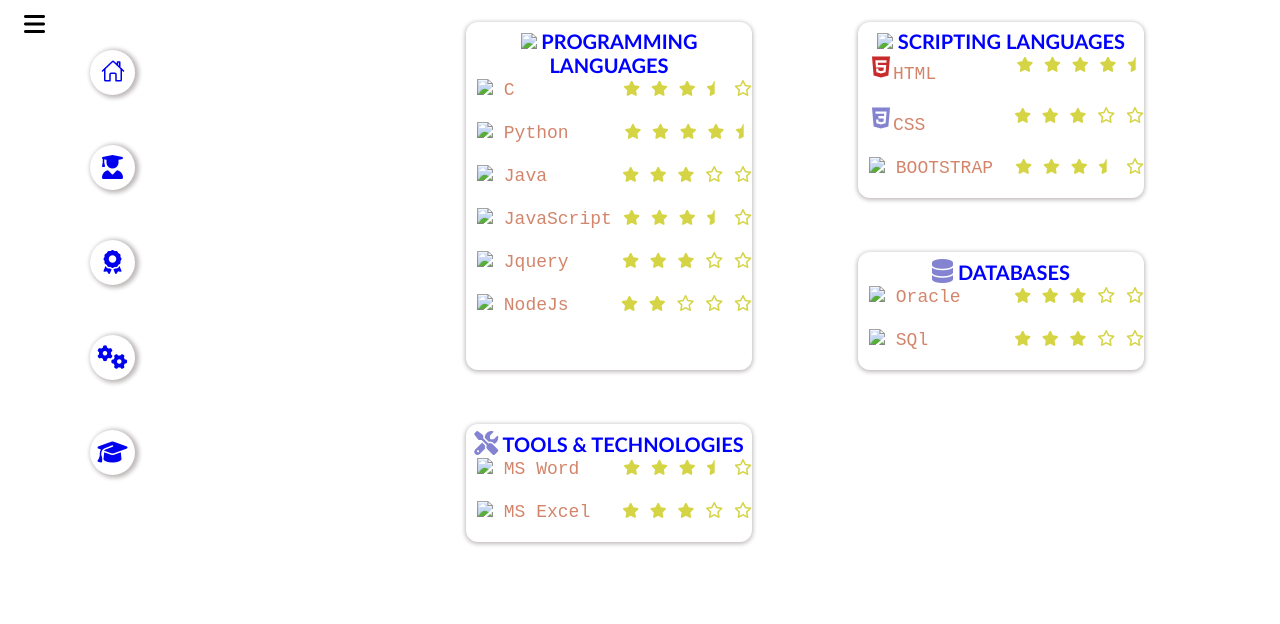
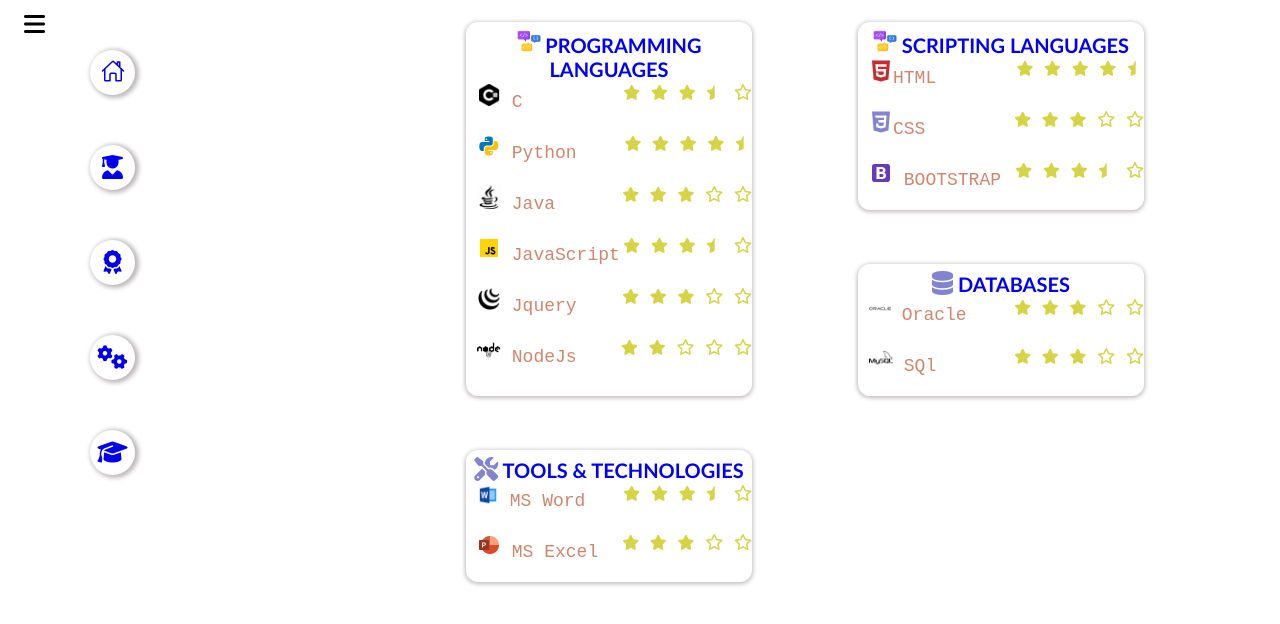
Before and after one commit to rrbasak/portfolio, a plain HTML site: page skills.html in a window 1280 px wide. Drawn offline with nearby package versions, Linux system fonts and the light colour scheme.

Commit message:
Update skills.html

```diff
--- a/skills.html
+++ b/skills.html
@@ -43,10 +43,10 @@
 
                 <div class="box b1">
                     <h1>
-                        <img src="imagesfolder/planguage.png" style="height: 24px;"> PROGRAMMING LANGUAGES
+                        <img src="planguage.png" style="height: 24px;"> PROGRAMMING LANGUAGES
                     </h1>
                     <ul>
-                        <li><img src="imagesfolder/c.png" style="height: 24px;"> C
+                        <li><img src="c.png" style="height: 24px;"> C
                             <span class="star">
                                 <i class='fas fa-star' style='font-size:15px;color:rgb(212, 212, 69)'></i>
                                 <i class='fas fa-star' style='font-size:15px;color:rgb(212, 212, 69)'></i>
@@ -61,7 +61,7 @@
                         </li>
                         <br>
 
-                        <li><img src="imagesfolder/python_gif.gif" style="height: 24px;"> Python
+                        <li><img src="python_gif.gif" style="height: 24px;"> Python
 
                             <span class="star">
                                 <i class='fas fa-star' style='font-size:15px;color:rgb(212, 212, 69)'></i>
@@ -77,7 +77,8 @@
                         <br>
 
 
-                        <li><img src="imagesfolder/java_gif.gif" style="height: 24px;"> Java
+                        <li><img src="
+                            java_gif.gif" style="height: 24px;"> Java
 
                             <span class="star">
                                 <i class='fas fa-star' style='font-size:15px;color:rgb(212, 212, 69)'></i>
@@ -94,7 +95,7 @@
 
 
                         <br>
-                        <li><img src="imagesfolder/js_gif.gif" style="height: 24px;"> JavaScript
+                        <li><img src="js_gif.gif" style="height: 24px;"> JavaScript
 
 
                             <span class="star">
@@ -116,7 +117,7 @@
 
                         <br>
 
-                        <li><img src="imagesfolder/jquery.png" style="height: 24px;"> Jquery
+                        <li><img src="jquery.png" style="height: 24px;"> Jquery
                             <span class="star">
                                 <i class='fas fa-star' style='font-size:15px;color:rgb(212, 212, 69)'></i>
                                 <i class='fas fa-star' style='font-size:15px;color:rgb(212, 212, 69)'></i>
@@ -131,7 +132,7 @@
                         </li>
 
                         <br>
-                        <li><img src="imagesfolder/nodejs.png" style="height: 24px;"> NodeJs
+                        <li><img src="nodejs.png" style="height: 24px;"> NodeJs
                             <span class="star">
                                 <i class='fas fa-star' style='font-size:15px;color:rgb(212, 212, 69)'></i>
                                 <i class='fas fa-star' style='font-size:15px;color:rgb(212, 212, 69)'></i>
@@ -146,7 +147,7 @@
                 </div>
                 <div class="box b1">
                     <h1>
-                        <img src="imagesfolder/planguage.png" style="height: 24px;"> SCRIPTING LANGUAGES
+                        <img src="planguage.png" style="height: 24px;"> SCRIPTING LANGUAGES
                     </h1>
                     <ul>
                         <li>
@@ -178,7 +179,7 @@
 
                         </li>
                         <br>
-                        <li><img src="imagesfolder/bootstrap.png" style="height: 24px; display: inline;"> BOOTSTRAP
+                        <li><img src="bootstrap.png" style="height: 24px; display: inline;"> BOOTSTRAP
 
                             <span class="star">
                                 <i class='fas fa-star' style='font-size:15px;color:rgb(212, 212, 69)'></i>
@@ -198,7 +199,7 @@
                     <h1><i class="fas fa-solid fa-database" style="font-size:24px;color:rgb(131, 131, 209)"></i>
                         DATABASES</h1>
                     <ul>
-                        <li><img src="imagesfolder/oracle1.png" style="height: 22px; display: inline;">  Oracle
+                        <li><img src="oracle1.png" style="height: 22px; display: inline;">  Oracle
 
                             <span class="star">
                                 <i class='fas fa-star' style='font-size:15px;color:rgb(212, 212, 69)'></i>
@@ -212,7 +213,7 @@
 
                         </li>
                         <br>
-                        <li><img src="imagesfolder/sql1.png" style="height: 24px; display: inline;"> SQl
+                        <li><img src="sql1.png" style="height: 24px; display: inline;"> SQl
 
                             <span class="star">
                                 <i class='fas fa-star' style='font-size:15px;color:rgb(212, 212, 69)'></i>
@@ -233,7 +234,7 @@
                     <h1><i class='fas fa-tools' style='font-size:24px;color:rgb(131, 131, 209)'></i> TOOLS &
                         TECHNOLOGIES</h1>
                     <ul>
-                        <li> <img src="imagesfolder/ms.png" style="height: 22px;"> MS Word
+                        <li> <img src="ms.png" style="height: 22px;"> MS Word
                             <span class="star">
                                 <i class='fas fa-star' style='font-size:15px;color:rgb(212, 212, 69)'></i>
                                 <i class='fas fa-star' style='font-size:15px;color:rgb(212, 212, 69)'></i>
@@ -244,7 +245,7 @@
 
                         </li>
                         <br>
-                        <li><img src="imagesfolder/ppt_gff.gif" style="height: 24px;"> MS Excel
+                        <li><img src="ppt_gff.gif" style="height: 24px;"> MS Excel
                             <span class="star">
                                 <i class='fas fa-star' style='font-size:15px;color:rgb(212, 212, 69)'></i>
                                 <i class='fas fa-star' style='font-size:15px;color:rgb(212, 212, 69)'></i>
```
